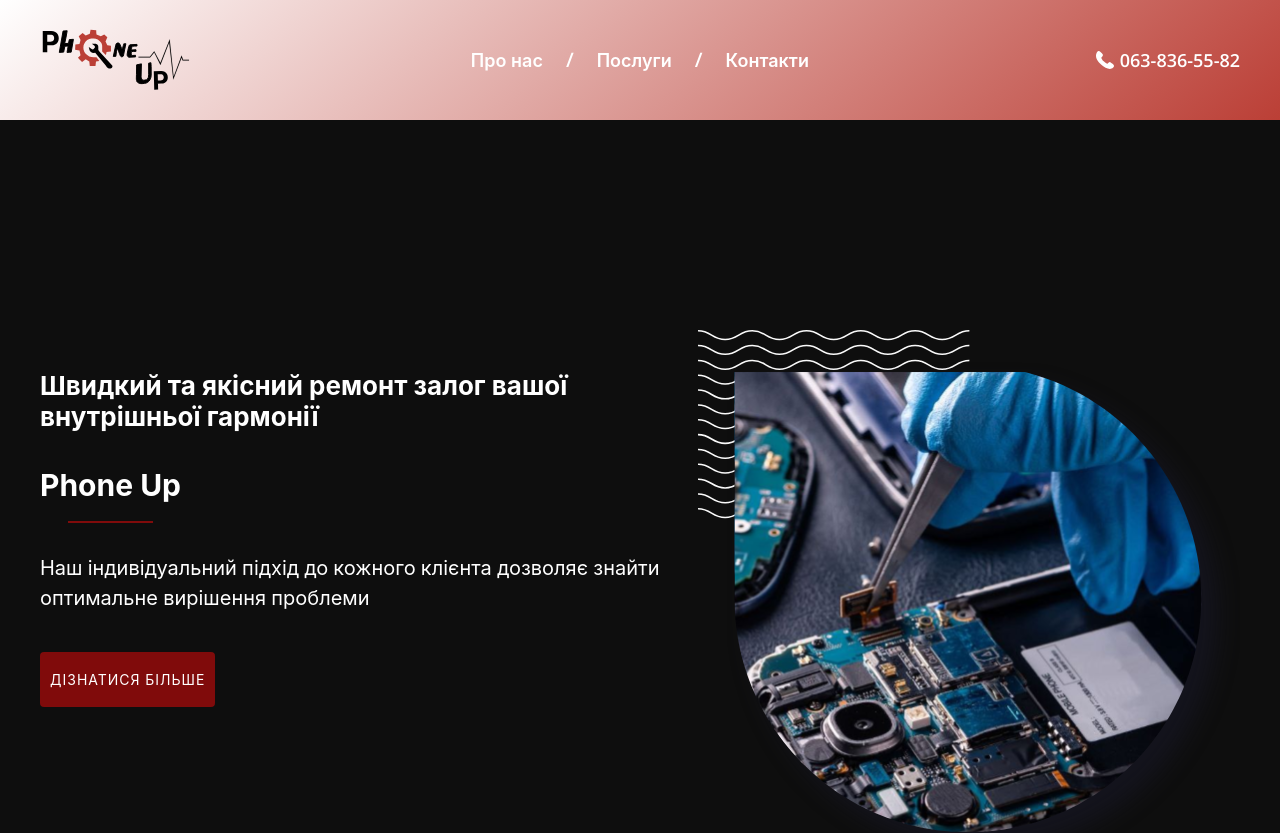
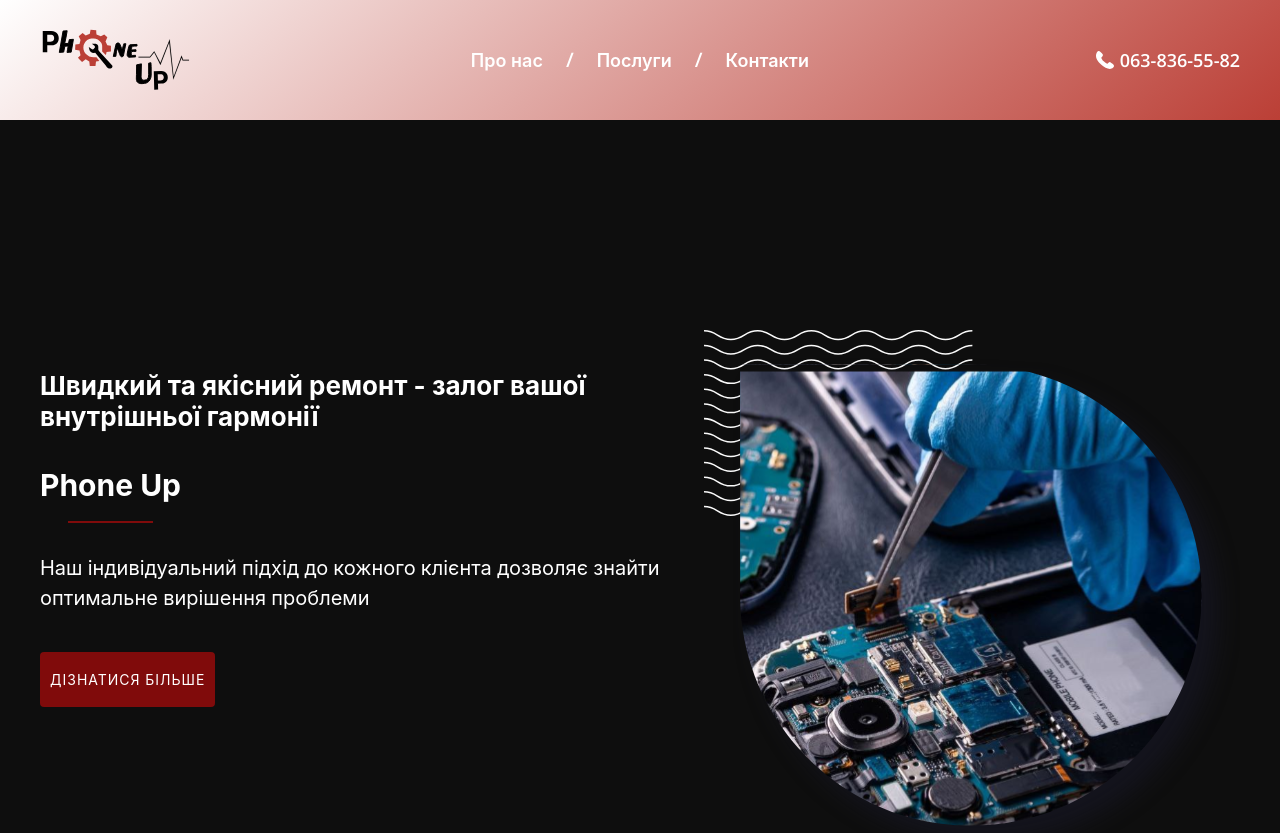
Before and after one commit to cloudmenson/Phone-Up, a React (Create React App) app: page / in a window 1280 px wide. Shown: the top 833 px of the page. Built offline with nearby package versions, Linux system fonts and the light colour scheme.

Commit message:
heading upd

```diff
--- a/src/Components/Main/Main.js
+++ b/src/Components/Main/Main.js
@@ -63,7 +63,7 @@ export const Main = () => {
               lg: "26px"
             }
         }>
-          Швидкий та якісний ремонт залог вашої внутрішньої гармонії
+          Швидкий та якісний ремонт - залог вашої внутрішньої гармонії
         </Heading>
         <Heading className="App__main-title" as="h1"
           fontSize={
@@ -276,8 +276,8 @@ export const Main = () => {
             }
         }>
           Ми пропонуємо вигідні умови на професійний сервіс відновлення
-                      пошкоджених або не працюючих пристроїв. Перш ніж перейти до ремонту,
-                      ми обов'язково проводимо ретельну та багаторівневу діагностику.
+          пошкоджених або не працюючих пристроїв. Перш ніж перейти до ремонту,
+          ми обов'язково проводимо ретельну та багаторівневу діагностику.
         </Text>
         <Box display={
             {
```
